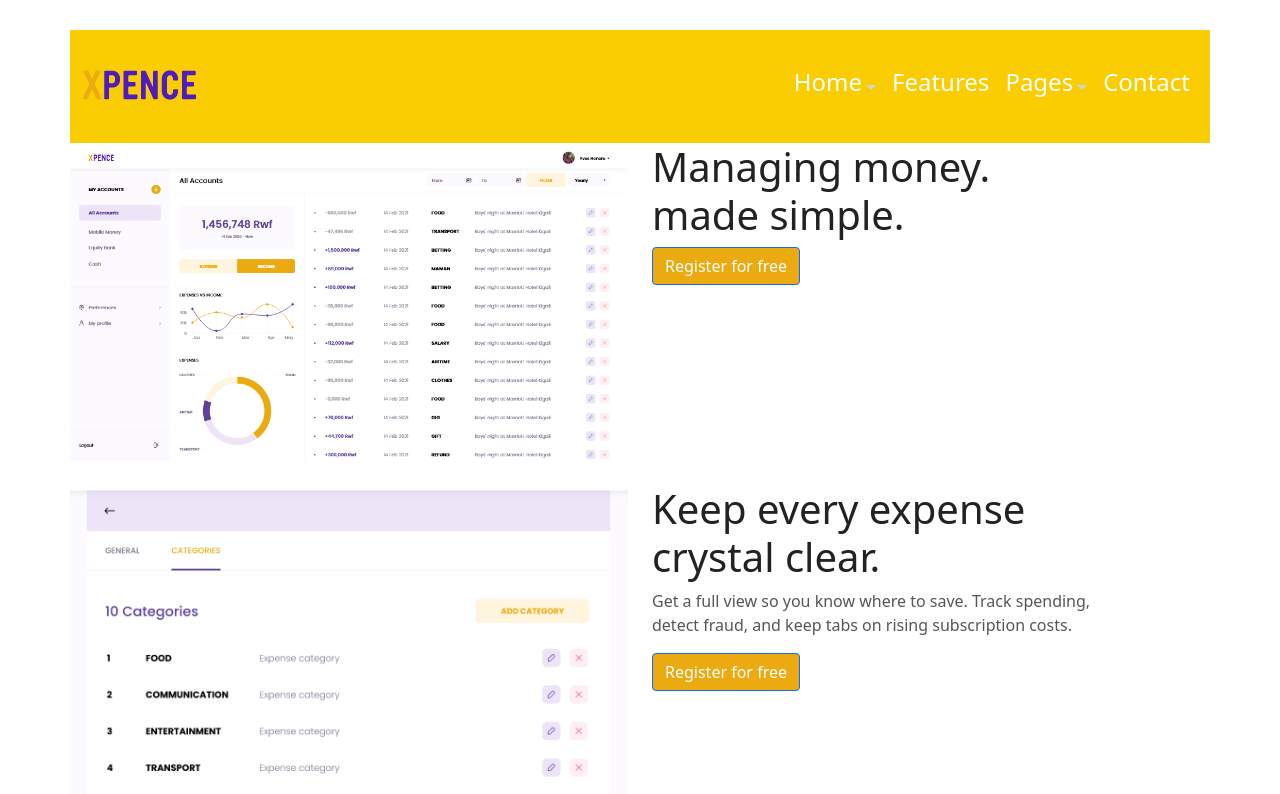
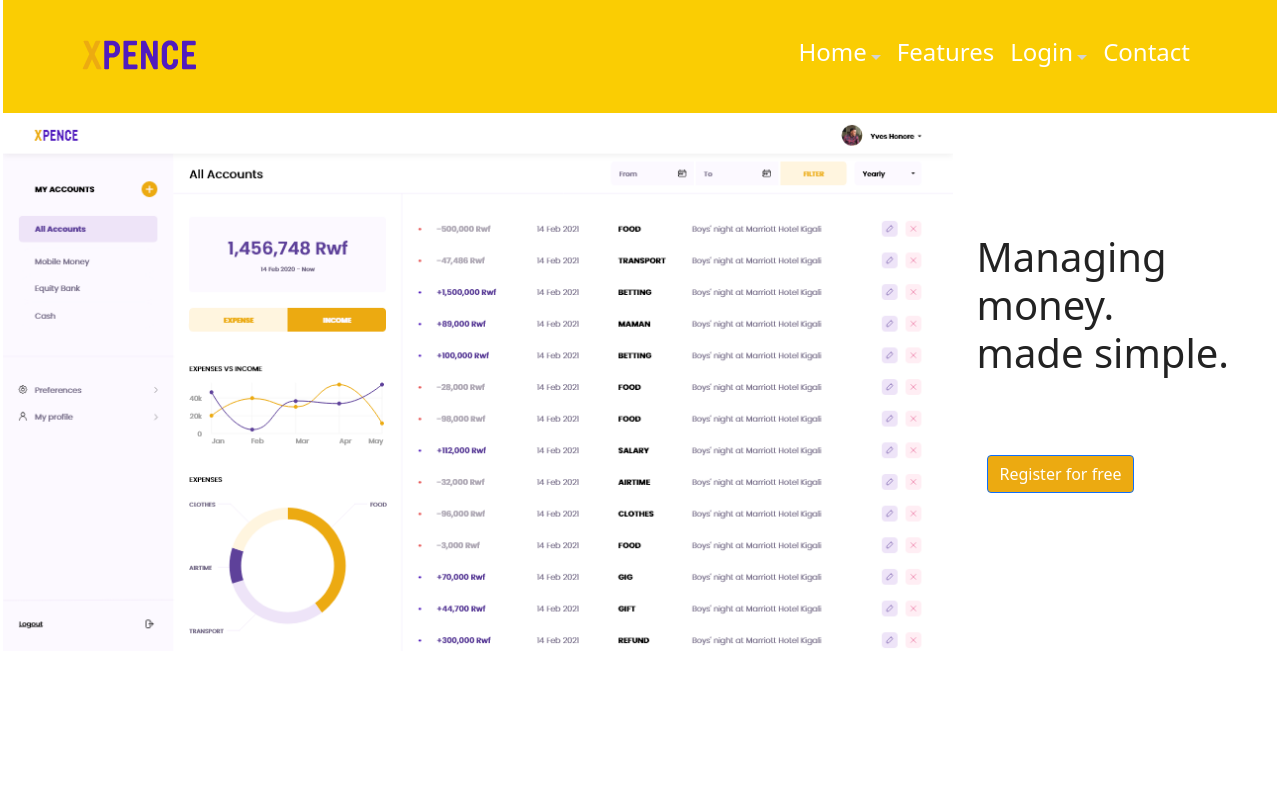
Before and after one commit to SolvIT-Africa-Bootcamp-cohort2/Expense-tracking-app, a React (Create React App) app: page /home in a window 1280 px wide. Shown: the top 794 px of the page. Built offline with nearby package versions, Linux system fonts and the light colour scheme.

Commit message:
change design

```diff
--- a/src/components/Home/Home.js
+++ b/src/components/Home/Home.js
@@ -65,8 +65,8 @@ function Home() {
                                 <a class="nav-link scroll h4" href="#features">Features</a>
                             </li>
                             <li class="nav-item dropdown">
-                                <a class="nav-link dropdown-toggle h4" href="javascript:;" id="navbarDropdownMenuLink" data-toggle="dropdown" aria-haspopup="true" aria-expanded="false">
-                                    Pages
+                                <a class="nav-link dropdown-toggle h4" href="/login" id="navbarDropdownMenuLink" data-toggle="dropdown" aria-haspopup="true" aria-expanded="false">
+                                   Login
                                 </a>
                                 <ul class="dropdown-menu" aria-labelledby="navbarDropdownMenuLink">
                                     {/* <li class="dropdown-submenu"><a class="dropdown-item dropdown-toggle" href="javascript:;">Inner Pages<span class="badge badge-pill badge-warning ml-2">New</span></a>
@@ -117,39 +117,18 @@ function Home() {
                                             </li>
                                         </ul>
                                     </li> */}
-                                    <li class="dropdown-submenu"><a class="dropdown-item dropdown-toggle" href="javascript:;">Accounts<span class="badge badge-pill badge-warning ml-2">New</span></a>
+                                    <li class="dropdown-submenu"><a class="dropdown-item dropdown-toggle" href="javascript:;">Are you New<span class="badge badge-pill badge-warning ml-2">Here</span></a>
                                         <ul class="dropdown-menu">
-                                            <li>
-                                                <a class="dropdown-item" href="/login">Login</a>
-                                            </li>
+
                                             <li>
                                                 <a class="dropdown-item" href="/register">Register</a>
                                             </li>
-                                            {/* <li>
-                                                <a class="dropdown-item" href="forgot.html">Reset Password</a>
-                                            </li> */}
+
                                         </ul>
                                     </li>
-                                    {/* <li>
-                                        <a class="dropdown-item" href="reviews.html">Reviews</a>
-                                    </li>
-                                    <li>
-                                        <a class="dropdown-item" href="faq.html">FAQ</a>
-                                    </li>
-                                    <li>
-                                        <a class="dropdown-item" href="contact.html">Contact</a>
-                                    </li>
-                                    <li>
-                                        <a class="dropdown-item disabled" href="#">More Coming Soon</a>
-                                    </li> */}
+
                                 </ul>
                             </li>
-                            {/* <li class="nav-item">
-                                <a class="nav-link scroll" href="#screenshots">Screenshots</a>
-                            </li> */}
-                            {/* <li class="nav-item">
-                                <a class="nav-link scroll" href="#pricing">Pricing</a>
-                            </li> */}
                             <li class="nav-item">
                                 <a class="nav-link scroll h4 "  href="#contact">Contact</a>
                             </li>
@@ -158,15 +137,19 @@ function Home() {
                 </div>
             </div>
         </header>
-
-     <div class="row">
-        <div class="col-md-6">
+        <div className='body'>
+        <div class="row" style={{height:"100vh"}}>
+        <div class="col-md-9">
           <img className="photo1" src={require("../../assets/home1.png")} alt="home" />
         </div>
-        <div class="col-md-6">
+        <div class="col-md-3">
+         <div className='front-container'>
           <h1> Managing money.<br/>
             made simple.</h1>
+            </div>
+            <div className='register-container'>
             <a class="btn btn-primary bg-warning" href="/register" role="button">Register for free</a>
+            </div>
             </div>
      </div>
          <br/>
@@ -261,6 +244,7 @@ function Home() {
     </div>
   </div>
   </div> */}
+  </div>
 
        <footer className='footer' class="footer-area">
 
--- a/src/styles/home.scss
+++ b/src/styles/home.scss
@@ -1407,10 +1407,17 @@ img {
   }
 }
 
- .home-main-container {
-  //  padding-top: 30px;
-   padding-left: 70px;
-   padding-right: 70px;
-   margin-top: 30px;
-  //  flex-direction: center;
+ .front-container{
+   margin-top: 70px;
+   padding-top: 50px;
+}
+ .register-container{
+   padding-left: 10px;
+   padding-top: 70px;
  }
+
+ body{
+   margin-left: 2rem;
+   padding-left: 3px;
+   padding-right: 3px;
+ }
```
